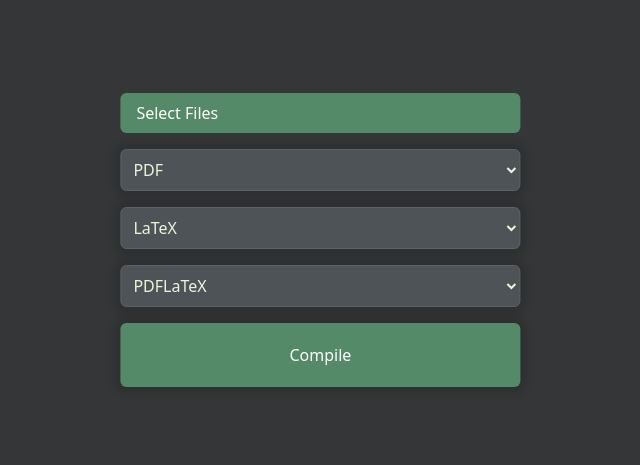
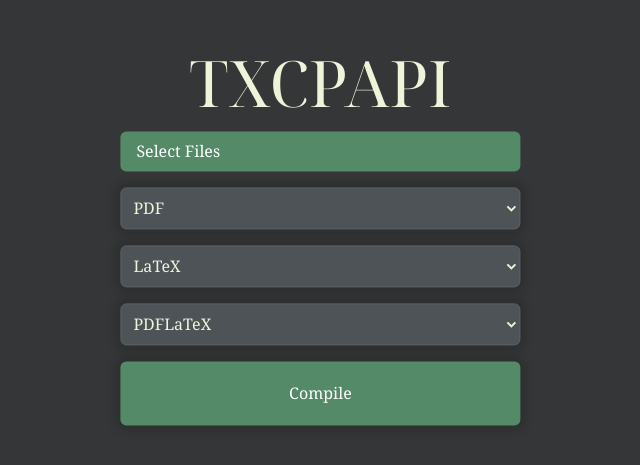
Before and after one commit to TiewTNT/tlpdapi, a SvelteKit app in the folder frontend/: page / in a window 1280 px wide. Shown: the part 121-586 px from the top of the page, without its empty margins (366-1006 px from the left). Built offline with nearby package versions, Linux system fonts and the light colour scheme.

Commit message:
Update typography: change body font to "Noto Serif" and add heading styles for improved readability

```diff
--- a/frontend/src/app.css
+++ b/frontend/src/app.css
@@ -1,7 +1,7 @@
 @import 'tailwindcss';
 
 body {
-    font-family: system-ui, sans-serif;
+    font-family: "Noto Serif", serif;
     background: #353637;
     color: #edf4da;
     --background-color: #353637;
@@ -15,6 +15,13 @@
     --error-bg-hover: #e1643b;
     --disabled: #4d525d;
     margin: 2rem;
+}
+
+h1 {
+    font-size: 64px;
+    text-align: center;
+    width: 100%;
+    font-family: "Noto Serif Display", serif;
 }
 
 input[type="file"],
--- a/frontend/src/routes/+page.svelte
+++ b/frontend/src/routes/+page.svelte
@@ -56,7 +56,16 @@
     }
 </script>
 
+<link rel="preconnect" href="https://fonts.googleapis.com">
+<link rel="preconnect" href="https://fonts.gstatic.com" crossorigin>
+<link href="https://fonts.googleapis.com/css2?family=Noto+Serif:ital,wght@0,100..900;1,100..900&display=swap" rel="stylesheet">
+
+<link rel="preconnect" href="https://fonts.googleapis.com">
+<link rel="preconnect" href="https://fonts.gstatic.com" crossorigin>
+<link href="https://fonts.googleapis.com/css2?family=Noto+Serif+Display:ital,wght@0,100..900;1,100..900&family=Noto+Serif:ital,wght@0,100..900;1,100..900&display=swap" rel="stylesheet">
+
 <div class="centered-div">
+    <h1>TXCPAPI</h1>
     <label class="custom-file-label" for="fileUpload">Select Files</label>
     <input
         id="fileUpload"
```
